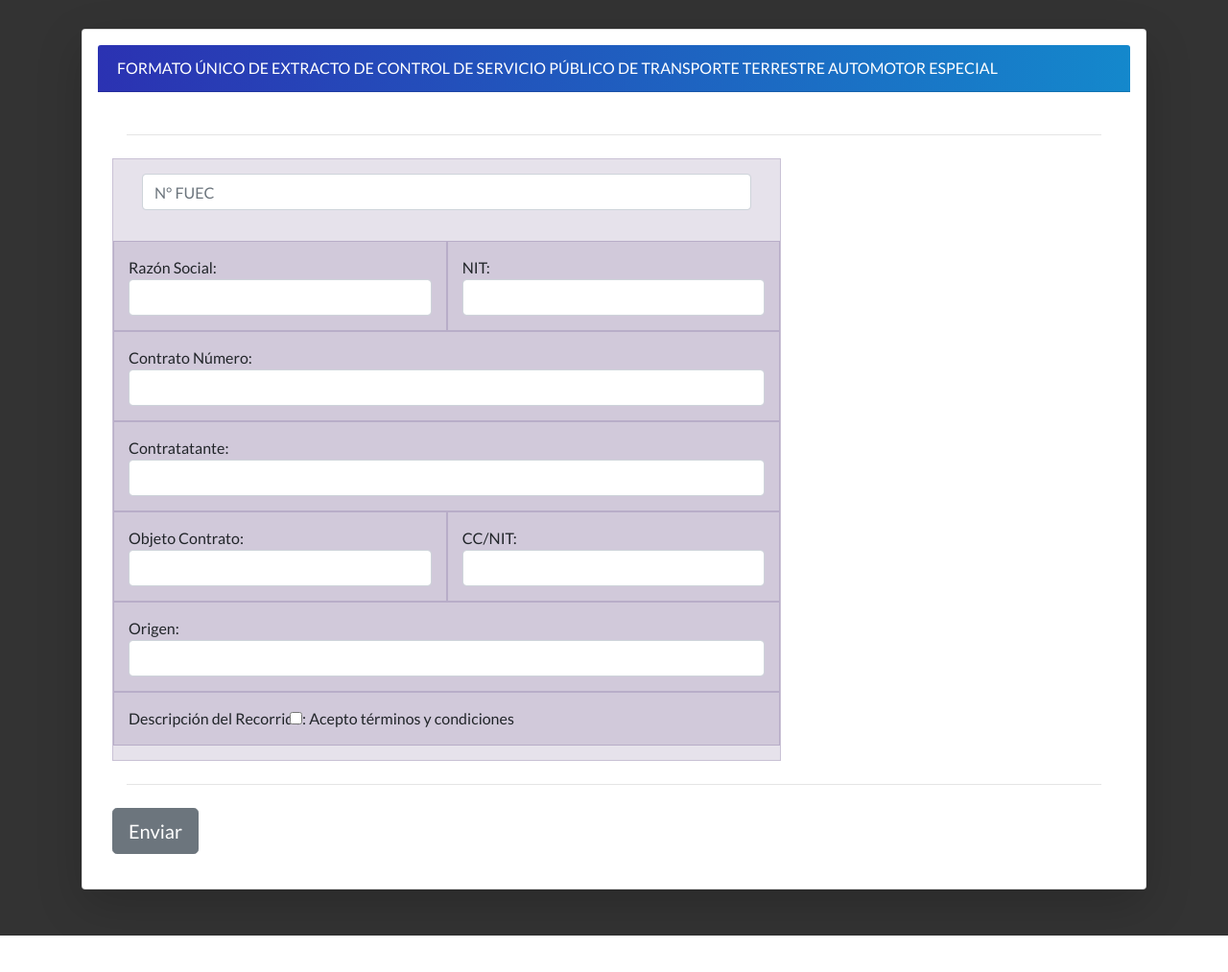
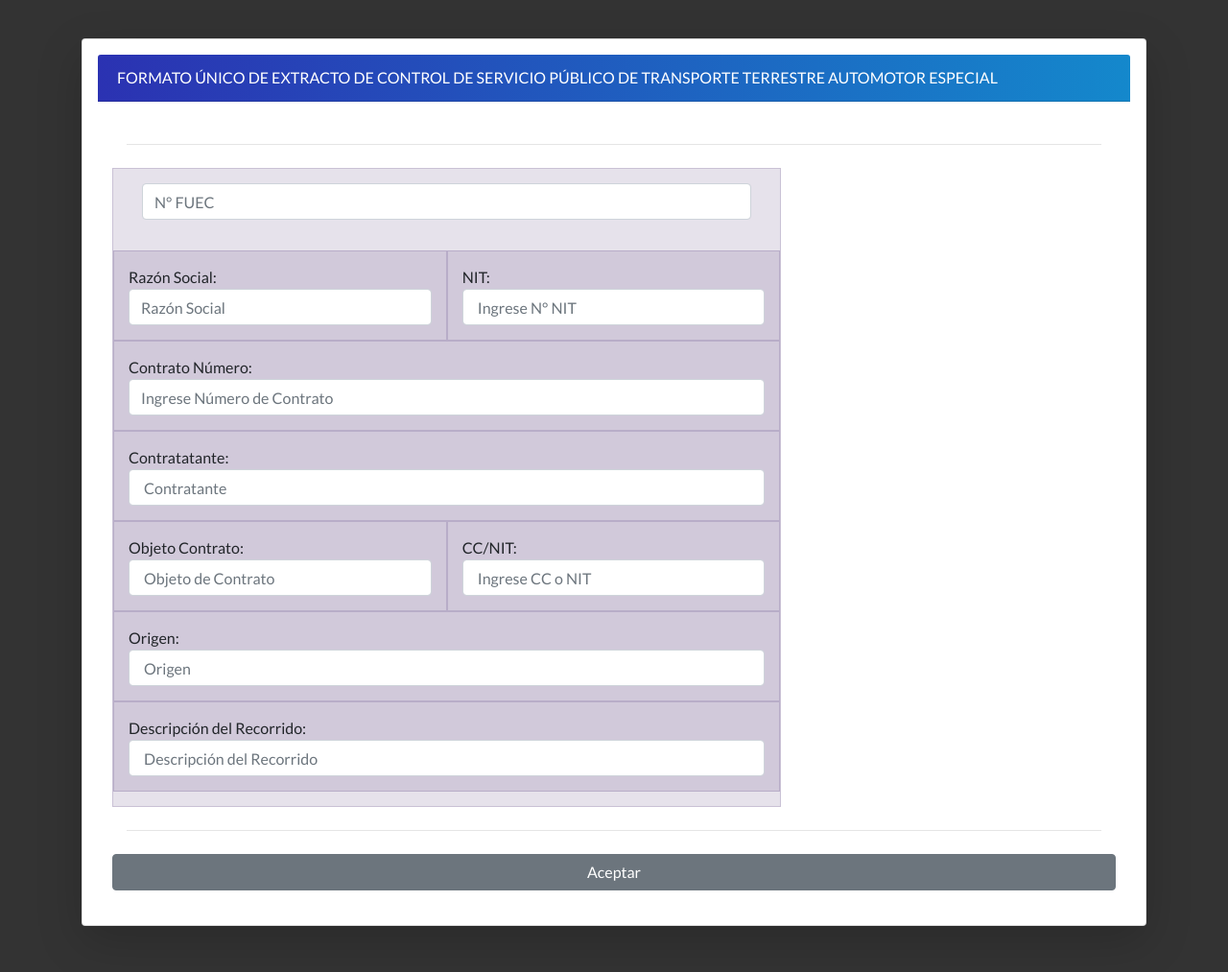
Before and after one commit to miguelosorionaranjo/Form-FUEC, a PHP site: page / in a window 1280 px wide. Shown: the part 56-1069 px from the top of the page at 96% size. Before the commit the page ends 1031 px from the top, so only its background shows below. Run offline with PHP 8.4, Linux system fonts and the light colour scheme; data comes from the database, SQL or seed files in the repository.

Commit message:
Modificaciones borrado index.php

```diff
--- a/codigo.js
+++ b/codigo.js
@@ -1,4 +1,4 @@
-//
+// Validaciones function Required
 (function() {
   'use strict';
   window.addEventListener('load', function() {
@@ -44,7 +44,8 @@ $(document).ready(function() {
             let template = '';
             tasks.forEach(task => {
               template += `
-                     <li><a href="#" class="task-item">${task.name}</a></li>
+                     <li><a  class="task-item">${task.fuec} ${task.name} ${task.apellido} ${task.description}</a></li>
+
                     `
             });
             $('#task-result').show();
@@ -143,6 +144,7 @@ $(document).ready(function() {
     const id = $(element).attr('taskId');
     $.post('task-single.php', {id}, (response) => {
       const task = JSON.parse(response);
+      $('#fuec').val(task.fuec);
       $('#name').val(task.name);
       $('#apellido').val(task.apellido);
       $('#description').val(task.description);
@@ -167,4 +169,16 @@ $(document).ready(function() {
       });
     }
   });
+
+    // Delete a Single Task
+    $(document).on('click', '.task-add', (e) => {
+      if(confirm('¿Estás seguro de Enviar los Datos?')) {
+        const element = $(this)[0].activeElement.parentElement.parentElement;
+        const id = $(element).attr('taskId');
+        $.post('task-add.php', {id}, (response) => {
+          fetchTasks();
+        });
+      }
+    });
+
 });
--- a/index.html
+++ b/index.html
@@ -25,14 +25,14 @@
       </div>
     </nav>
      <!-- Body  -->
-    <div style="height: 10px;"></div>
+    <div style="height: 40px;"></div>
     <div class="container"  >
         <div class="row">
             <div class="col-lg-12">
             <div class="card shadow-lg p-3 mb-5 bg-white ">
         <div class="card-header" >FORMATO ÚNICO DE EXTRACTO DE CONTROL DE SERVICIO PÚBLICO DE TRANSPORTE TERRESTRE AUTOMOTOR ESPECIAL</div>
         <div class="card-body">
-        <form id="task-form">
+        <form id="task-form" method="post" class="needs-validation" novalidate>
                   <div class="form-row">
 
                   <div class="container">
@@ -45,21 +45,22 @@
 
     <div class="col-md-12 mb-3" class="form-group">
 
-      <input type="text" id="fuec" placeholder="N° FUEC" class="form-control">
-
+      <input type="text" id="fuec" placeholder="N° FUEC" class="form-control" required>
+      <div class="valid-feedback">¡Ok válido!</div>
+      <div class="invalid-feedback">Complete el campo.</div>
                     </div>
 
     </div>
     <div class="row">
       <div class="col-md-6 themed-grid-col" class="form-group">Razón Social:
-        <input type="text" id="name" placeholder="Razón Social" class="form-control">
+        <input type="text" id="name" placeholder="Razón Social" class="form-control" required>
 
         <div class="valid-feedback">¡Ok válido!</div>
                       <div class="invalid-feedback">Complete el campo.</div>
       </div>
 
       <div class="col-md-6 themed-grid-col" class="form-group">NIT:
-        <input type="number" id="apellido" placeholder=" Ingrese N° NIT" class="form-control">
+        <input type="number" id="apellido" placeholder=" Ingrese N° NIT" class="form-control" required>
         <div class="valid-feedback">¡Ok válido!</div>
                       <div class="invalid-feedback">Complete el campo.</div>
       </div>
@@ -68,7 +69,7 @@
 
     <div class="row">
       <div class="col-md-12 themed-grid-col" class="form-group">Contrato Número:
-      <input id="description" cols="30" rows="10" class="form-control" placeholder="Ingrese Número de Contrato" >
+      <input id="description" cols="30" rows="10" class="form-control" placeholder="Ingrese Número de Contrato" required>
                       <div class="valid-feedback">¡Ok válido!</div>
                       <div class="invalid-feedback">Complete el campo.</div>
       </div>
@@ -78,7 +79,7 @@
 
     <div class="row">
       <div class="col-md-12 themed-grid-col" class="form-group">Contratatante:
-      <input type="text" id="contratante" placeholder=" Contratante" class="form-control" >
+      <input type="text" id="contratante" placeholder=" Contratante" class="form-control" required>
                       <div class="valid-feedback">¡Ok válido!</div>
                       <div class="invalid-feedback">Complete el campo.</div>
       </div>
@@ -88,7 +89,7 @@
 
     <div class="row">
       <div class="col-md-6 themed-grid-col" class="form-group">Objeto Contrato:
-      <input type="text" id="objetocontrato" placeholder=" Objeto de Contrato" class="form-control" >
+      <input type="text" id="objetocontrato" placeholder=" Objeto de Contrato" class="form-control" required>
                       <div class="valid-feedback">¡Ok válido!</div>
                       <div class="invalid-feedback">Complete el campo.</div>
       </div>
@@ -96,7 +97,7 @@
 
       <div class="col-md-6 themed-grid-col" class="form-group">CC/NIT:
 
-      <input type="number" id="cc" placeholder=" Ingrese CC o NIT" class="form-control" >
+      <input type="number" id="cc" placeholder=" Ingrese CC o NIT" class="form-control" required>
                       <div class="valid-feedback">¡Ok válido!</div>
                       <div class="invalid-feedback">Complete el campo.</div>
       </div>
@@ -104,7 +105,7 @@
 
     <div class="row">
       <div class="col-md-12 themed-grid-col" class="form-group">Origen:
-      <input type="text" id="origen" placeholder=" Origen" class="form-control" >
+      <input type="text" id="origen" placeholder=" Origen" class="form-control" required>
                         <div class="valid-feedback">¡Ok válido!</div>
                       <div class="invalid-feedback">Complete el campo.</div>
       </div>
@@ -113,7 +114,7 @@
 
     <div class="row">
       <div class="col-md-12 themed-grid-col" class="form-group">Descripción del Recorrido:
-      <input type="text" id="recorrido" placeholder=" Descripción del Recorrido" class="form-control" >
+      <input type="text" id="recorrido" placeholder=" Descripción del Recorrido" class="form-control" required>
       <div class="valid-feedback">¡Ok válido!</div>
       <div class="invalid-feedback">Complete el campo.</div>
 
@@ -129,27 +130,6 @@
 <hr class="my-4">
 
 </div>
-
-
-
-
-
-
-
-
-
-
-
-
-
-
-
-
-
-
-
-
-
                   <input type="hidden" id="taskId">
                   <button type="submit" class="btn btn-secondary btn-block text-center">
                   Aceptar
--- a/index.php
+++ /dev/null
@@ -1,170 +0,0 @@
-<!doctype html>
-<html lang="en">
-  <head>
-    <meta charset="utf-8">
-    <meta name="viewport" content="width=device-width, initial-scale=1, shrink-to-fit=no">
-    <link rel="shortcut icon" href="#" />
-    <link rel="stylesheet" href="bootstrap4/css/bootstrap.min.css">
-	<link rel="stylesheet" href="estilos.css">
-    <title>FUEC</title>
-  </head>
-  <body>
-     <!-- NAVIGATION  -->
-     <nav class="navbar navbar-expand-lg navbar-dark bg-dark">
-      <a class="navbar-brand" href="#">FUEC</a>
-      <button class="navbar-toggler" type="button" data-toggle="collapse" data-target="#navbarSupportedContent" aria-controls="navbarSupportedContent" aria-expanded="false" aria-label="Toggle navigation">
-        <span class="navbar-toggler-icon"></span>
-      </button>
-
-      <div class="collapse navbar-collapse" id="navbarSupportedContent">
-        <ul class="navbar-nav ml-auto">
-          <form class="form-inline my-2 my-lg-0">
-            <input name="search" id="search" class="form-control mr-sm-2" type="search" placeholder="Buscar" aria-label="Search">
-            <button class="btn btn-success my-2 my-sm-0" type="submit">Buscar</button>
-          </form>
-      </div>
-    </nav>
-     <!-- Body  -->
-    <div style="height: 30px;"></div>
-    <div class="container"  >
-        <div class="row">
-            <div class="col-lg-12">
-            <div class="card shadow-lg p-3 mb-5 bg-white ">
-        <div class="card-header" >FORMATO ÚNICO DE EXTRACTO DE CONTROL DE SERVICIO PÚBLICO DE TRANSPORTE TERRESTRE AUTOMOTOR ESPECIAL</div>
-        <div class="card-body">
-        <form id="form1" action="procesar.php" method="post" class="needs-validation" novalidate>
-                  <div class="form-row">
-
-
-
-
-
-                  <div class="container">
-
-<hr class="my-4">
-
-<div class="row mb-3">
-  <div class="col-md-8 themed-grid-col">
-    <div class="pb-3">
-
-    <div class="col-md-12 mb-3">
-
-                      <input name="nombre" type="text" class="form-control" id="nombre" placeholder="N° FUEC" value="" required>
-                      <div class="valid-feedback">¡Ok válido!</div>
-                      <div class="invalid-feedback">Complete el campo.</div>
-                    </div>
-
-    </div>
-    <div class="row">
-      <div class="col-md-6 themed-grid-col">Razón Social:
-      <input name="nombre" type="text" class="form-control" id="nombre" placeholder="" value="" required>
-                      <div class="valid-feedback">¡Ok válido!</div>
-                      <div class="invalid-feedback">Complete el campo.</div>
-      </div>
-
-      <div class="col-md-6 themed-grid-col">NIT:
-      <input name="apellido" type="text" class="form-control" id="apellido" placeholder="" value="" required>
-                      <div class="valid-feedback">¡Ok válido!</div>
-                      <div class="invalid-feedback">Complete el campo.</div>
-      </div>
-    </div>
-
-
-    <div class="row">
-      <div class="col-md-12 themed-grid-col">Contrato Número:
-      <input name="direccion" type="text" class="form-control" id="direccion" placeholder="" required>
-                      <div class="valid-feedback">¡Ok válido!</div>
-                      <div class="invalid-feedback">Complete el campo.</div>
-      </div>
-
-    </div>
-
-
-    <div class="row">
-      <div class="col-md-12 themed-grid-col">Contratatante:
-      <input name="direccion" type="text" class="form-control" id="direccion" placeholder="" required>
-                      <div class="valid-feedback">¡Ok válido!</div>
-                      <div class="invalid-feedback">Complete el campo.</div>
-      </div>
-
-    </div>
-
-
-    <div class="row">
-      <div class="col-md-6 themed-grid-col">Objeto Contrato:
-      <input name="direccion" type="text" class="form-control" id="direccion" placeholder="" required>
-                      <div class="valid-feedback">¡Ok válido!</div>
-                      <div class="invalid-feedback">Complete el campo.</div>
-      </div>
-
-
-      <div class="col-md-6 themed-grid-col">CC/NIT:
-
-      <input name="direccion" type="text" class="form-control" id="direccion" placeholder="" required>
-                      <div class="valid-feedback">¡Ok válido!</div>
-                      <div class="invalid-feedback">Complete el campo.</div>
-      </div>
-    </div>
-
-    <div class="row">
-      <div class="col-md-12 themed-grid-col">Origen:
-      <input name="usuario" type="text" class="form-control" id="usuario" placeholder="" aria-describedby="inputGroupPrepend" required>
-                        <div class="valid-feedback">¡Ok válido!</div>
-                      <div class="invalid-feedback">Complete el campo.</div>
-      </div>
-    </div>
-
-
-    <div class="row">
-      <div class="col-md-12 themed-grid-col">Descripción del Recorrido:
-      <input class="form-check-input" type="checkbox" value="" id="invalidCheck" required>
-                      <label class="form-check-label" for="invalidCheck">Acepto términos y condiciones</label>
-                      <div class="valid-feedback">¡Aceptado!</div>
-      </div>
-
-    </div>
-
-    <!-- Fin Tabla  -->
-  </div>
-
-</div>
-
-<hr class="my-4">
-
-</div>
-
-
-
-
-
-
-
-
-
-
-
-
-
-
-
-
-
-
-
-
-
-
-                  <button class="btn btn-lg btn-secondary" type="submit">Enviar</button>
-                </form>
-        </div>
-    </div>
-            </div>
-        </div>
-    </div>
-
-    <script src="jquery/jquery-3.3.1.min.js"></script>
-    <script src="popper/popper.min.js"></script>
-    <script src="bootstrap4/js/bootstrap.min.js"></script>
-    <script src="codigo.js"></script>
-  </body>
-</html>
--- a/task-single.php
+++ b/task-single.php
@@ -17,10 +17,7 @@ if(isset($_POST['id'])) {
     $json[] = array(
       'fuec' => $row['fuec'],
       'name' => $row['name'],
-      'apellido' => $row['apellido'],
-      'description' => $row['description'],
-      'contratante' => $row['contratante'],
-      'objetocontrato' => $row['objetocontrato'],
+
       'cc' => $row['cc'],
       'origen' => $row['origen'],
       'recorrido' => $row['recorrido'],
```
Also changed, not shown: consulta.html (+39 -1 lines), select.js (added, +29 -0 lines), select.php (added, +22 -0 lines), task-search.php (added, +27 -0 lines).
